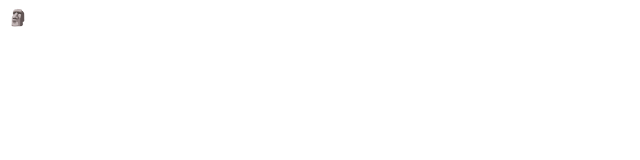
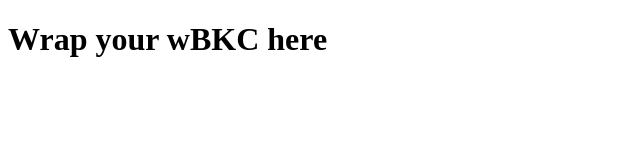
Before and after one commit to bunkercoin/wbkc-wrapper, a website: page src/public/index.html in a window 1280 px wide. Shown: the whole page, without its empty margins (0-640 px from the left). Drawn offline with Linux system fonts and the light colour scheme.

Commit message:
add header 😄

```diff
--- a/src/public/index.html
+++ b/src/public/index.html
@@ -7,6 +7,6 @@
     <title>Document</title>
 </head>
 <body>
-    🗿
+    <h1>Wrap your wBKC here</h1>
 </body>
 </html>
```
